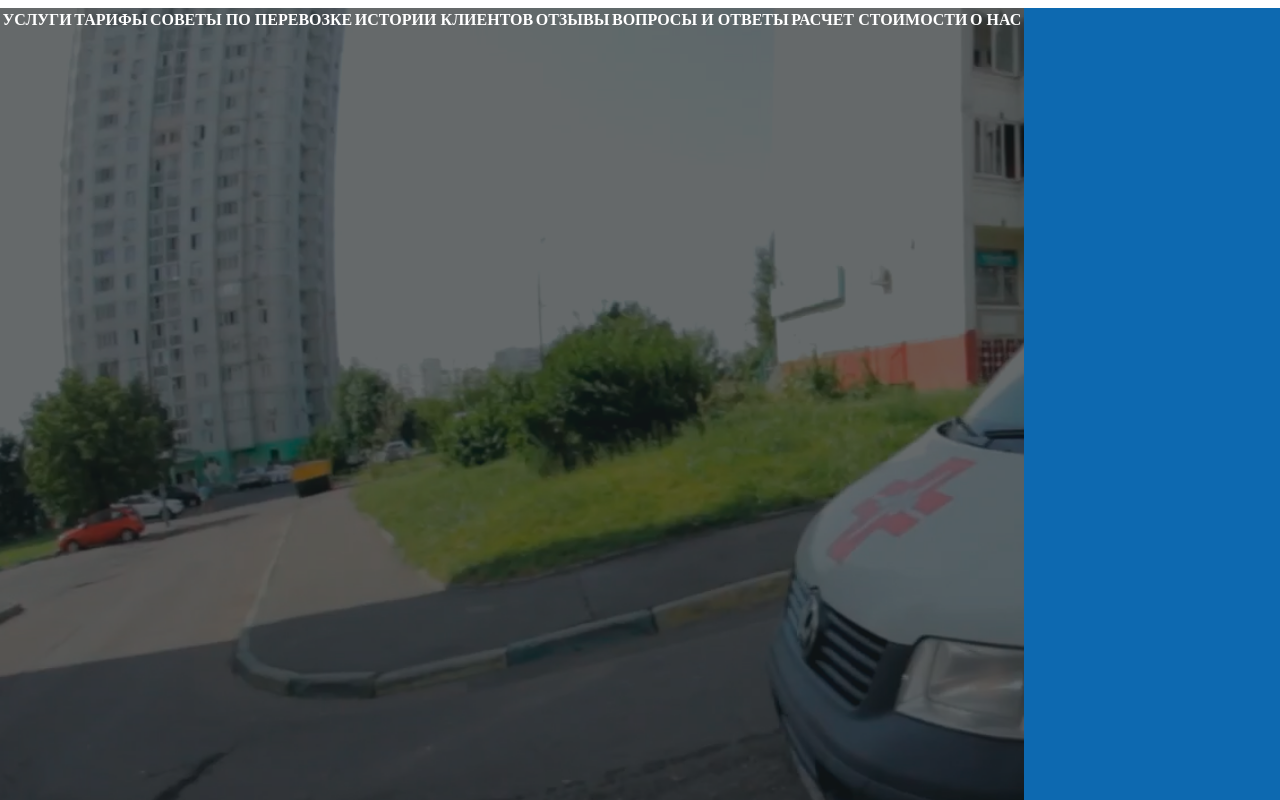
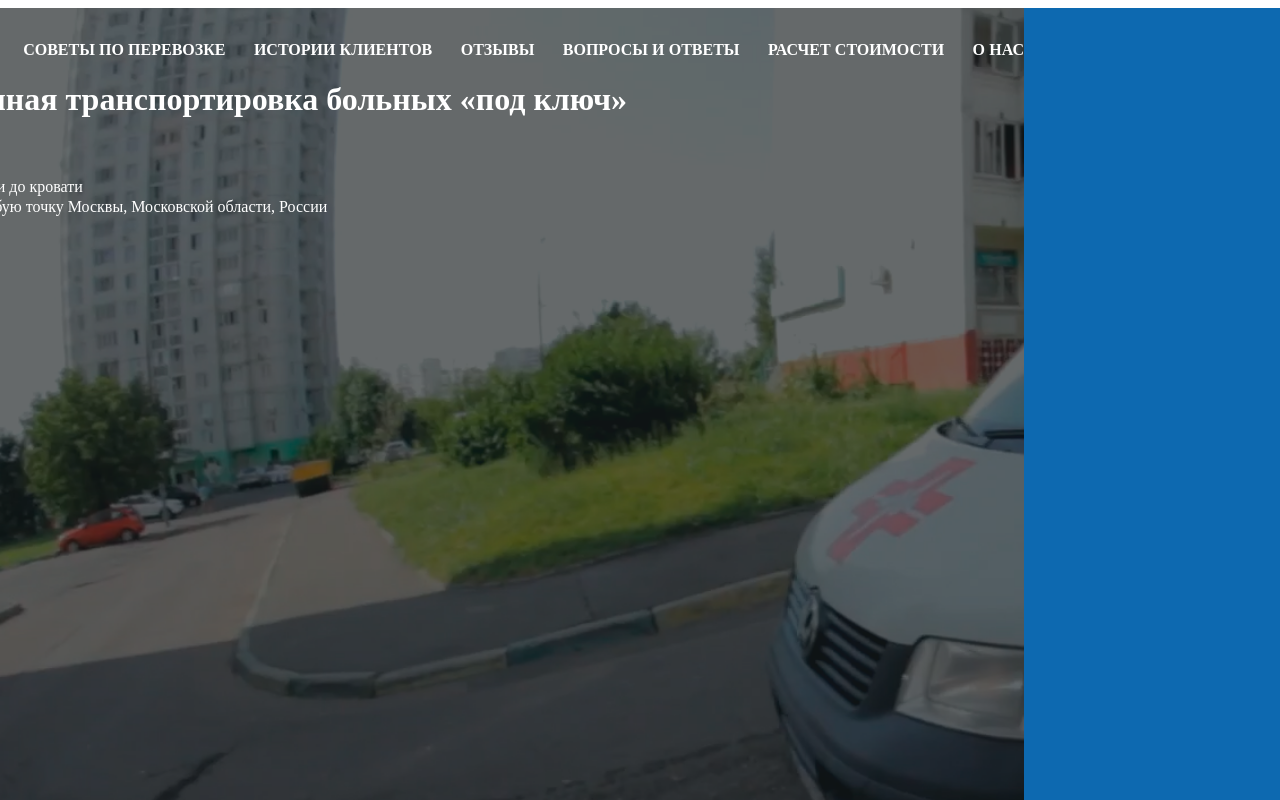
Before and after one commit to coatceatl/landing-page-taximed, a plain HTML site: page index.html in a window 1280 px wide. Shown: the top 800 px of the page. Drawn offline with nearby package versions, Linux system fonts and the light colour scheme.

Commit message:
adds icons before header-lists

```diff
--- a/index.html
+++ b/index.html
@@ -7,8 +7,10 @@
     <title>TaxiMed</title>
   </head>
   <body>
-    <div class='container'>
+    <div class='container-fluid'>
       <header>
+        <div class='container'>
+        <!--navigation-->
         <nav class='nav'>
           <ul class='nav-menu'>
             <li class='nav-menu-list'><a href='#'>Услуги</a></li>
@@ -21,6 +23,15 @@
             <li class='nav-menu-list'><a href='#'>О нас</a></li>
           </ul>
         </nav>
+        <div class='header-content'>
+          <h1>Круглосуточная транспортировка больных «под ключ»</h1>
+          <ul class='header-lists'>
+            <li>Только иномарки</li>
+            <li>Сервис от кровати до кровати</li>
+            <li>Родача авто в любую точку Москвы, Московской области, России</li>
+          </ul>
+        </div>
+        </div>
       </header>
       <aside>
       </aside>
--- a/less/_grid.less
+++ b/less/_grid.less
@@ -4,7 +4,7 @@ body, html {
   font-size: 16px;
 }
 
-.container {
+.container-fluid {
   height: 1080px;
   width: 100%;
   background-image: url(../img/bg/header-bg.png);
@@ -13,8 +13,15 @@ body, html {
   display: flex;
 }
 
+.container {
+  width: 1200px;
+}
+
 header {
   width: 80%;
+  display: flex;
+  flex-direction: column;
+  align-items: flex-end;
 }
 
 aside {
--- /dev/null
+++ b/less/_header.less
@@ -0,0 +1,12 @@
+.header-content {
+  display: flex;
+  flex-direction: column;
+  color: @base-color;
+}
+
+.header-lists li {
+  list-style-type: none;
+}
+.header-lists li:before {
+  content: url(../img/icons/ellipse.png);
+}
--- a/less/_navigation.less
+++ b/less/_navigation.less
@@ -1,10 +1,11 @@
 .nav-menu {
   margin: 0;
   padding: 0;
+  padding-top: 30px;
   list-style-type: none;
   display: flex;
   flex-direction: row;
-  justify-content: space-evenly;
+  justify-content: space-between;
   text-transform: uppercase;
 
   .nav-menu-list {
@@ -15,6 +16,7 @@
       font-weight: 700;
       color: @base-color;
       text-decoration: none;
+      transition: 0.2s ease-out;
 
       &:hover, &:focus, &:active {
         border-bottom: 1px solid @btn-link-color;
--- a/less/main.less
+++ b/less/main.less
@@ -4,4 +4,4 @@
 @import '_grid.less';
 
 @import '_navigation.less';
-/*@import '_header.less';*/
+@import '_header.less';
```
Also changed, not shown: css/main.css, img/icons/ellipse.png (added).
